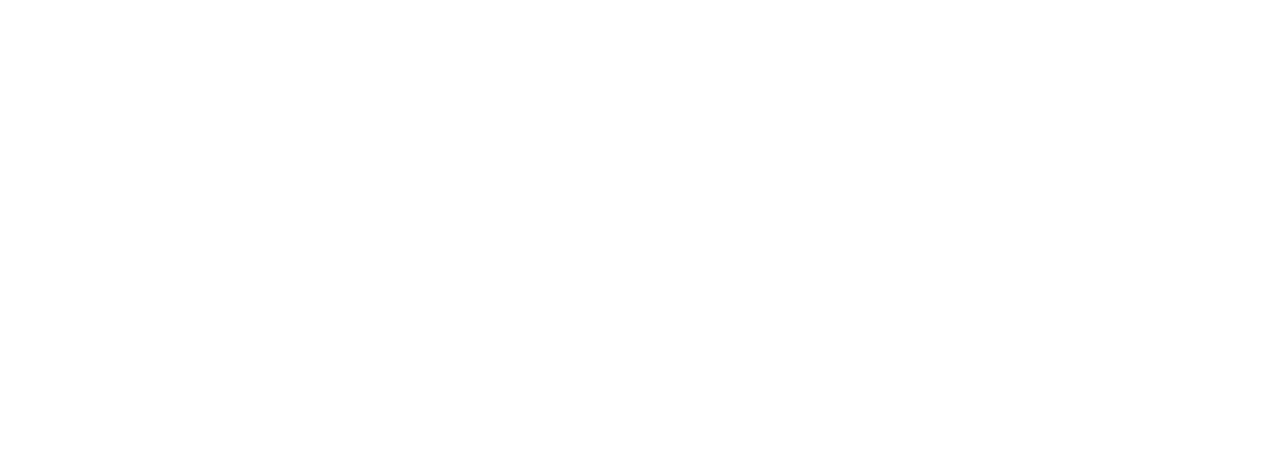
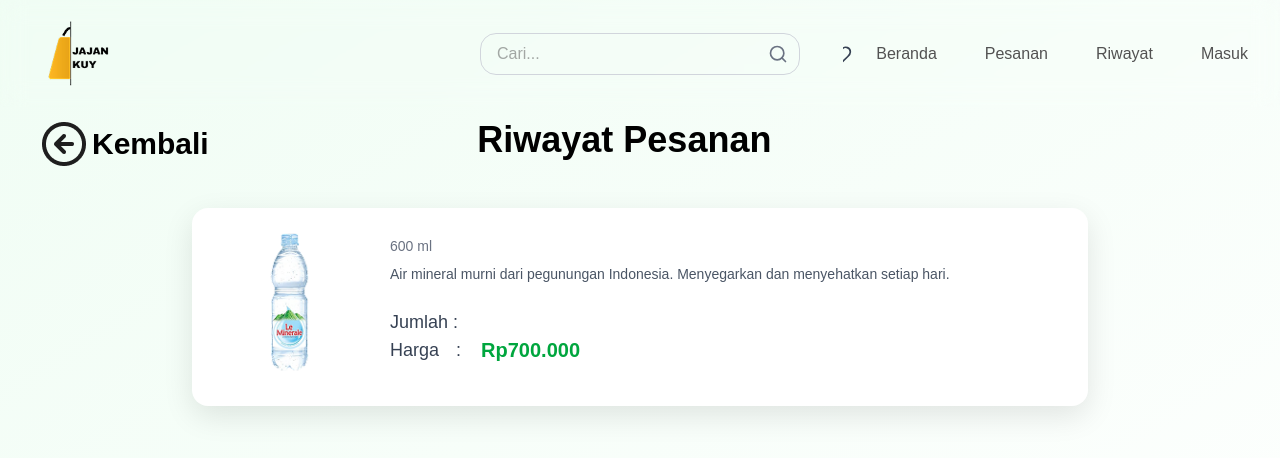
Before and after one commit to KevinSinatria/jajankuy-frontend, a React (Vite) app: page /history in a window 1280 px wide. Before the commit this address had no page. Shown: the top 458 px of the page. Built offline with nearby package versions, Linux system fonts and the light colour scheme.

Commit message:
feat:history

```diff
--- a/src/App.jsx
+++ b/src/App.jsx
@@ -14,6 +14,7 @@ import KelolaUserPage from "./pages/admin/KelolaUserPage";
 import StatistikPage from "./pages/admin/StatistikPage";
 import PesananPage from "./pages/admin/PesananPage";
 import ProfilePage from "./pages/ProfilePage";
+import HistoryPage from "./pages/HistoryPage";
 
 function App() {
   return (
@@ -33,6 +34,7 @@ function App() {
         <Route path="/statistik" element={<StatistikPage />} />
         <Route path="/pesanan" element={<PesananPage />} />
         <Route path="/profile" element={<ProfilePage/>} />
+        <Route path="/history" element={<HistoryPage/>} />
       </Routes>
     </>
   );
--- /dev/null
+++ b/src/pages/HistoryPage.jsx
@@ -0,0 +1,67 @@
+import React from "react";
+import Navbar from "../components/Navbar";
+import panahKembali from "../assets/PanahKembali.png";
+import lemineral from "../assets/minuman(DataDummy).png"
+
+function HistoryPage() {
+  return (
+    <div className="w-full min-h-screen flex flex-col bg-gradient-to-br from-green-50 to-white text-neutral-600">
+      <Navbar />
+      <div className="mt-30 mx-10">
+        <div className="flex justify-between">
+          <div className="flex">
+            <img src={panahKembali} alt="" />
+            <h1 className="justify-center items-center flex font-bold text-black ml-1 text-3xl">
+              Kembali
+            </h1>
+          </div>
+          <h1 className="mr-50 text-4xl font-bold text-black">
+            Riwayat Pesanan
+          </h1>
+          <span></span>
+        </div>
+
+
+        {/* card */}
+        <div className="flex justify-center items-center px-4 py-5 my-5">
+          <div className="w-full max-w-4xl mx-5 bg-white rounded-2xl shadow-[0_10px_30px_rgba(0,0,0,0.1)] transition-transform hover:scale-[1.01] duration-300 ease-in-out">
+            <div className="flex flex-col md:flex-row items-center md:items-start gap-6 p-6">
+              {/* Gambar Produk */}
+              <img
+                src={lemineral}
+                alt="Gambar Produk"
+                className="w-[150px] h-[150px] object-contain rounded-xl"
+              />
+
+              {/* Detail Produk */}
+              <div className="flex-1 w-full">
+                <p className="text-sm text-gray-500 mt-1">600 ml</p>
+                <p className="text-sm text-gray-600 mt-2">
+                  Air mineral murni dari pegunungan Indonesia. Menyegarkan dan
+                  menyehatkan setiap hari.
+                </p>
+
+                <p className="text-lg font-medium text-gray-700 mt-6">
+                  Jumlah :
+                </p>
+                <div className="flex items-center">
+                  <p className="text-lg font-medium text-gray-700">
+                    Harga <span className="ml-3"> :</span>
+                  </p>
+                  <p className="text-xl font-bold text-green-600 ml-5">
+                    Rp700.000
+                  </p>
+                </div>
+              </div>
+            </div>
+          </div>
+        </div>
+
+
+
+      </div>
+    </div>
+  );
+}
+
+export default HistoryPage;
```
Also changed, not shown: src/assets/PanahKembali.png (added).
